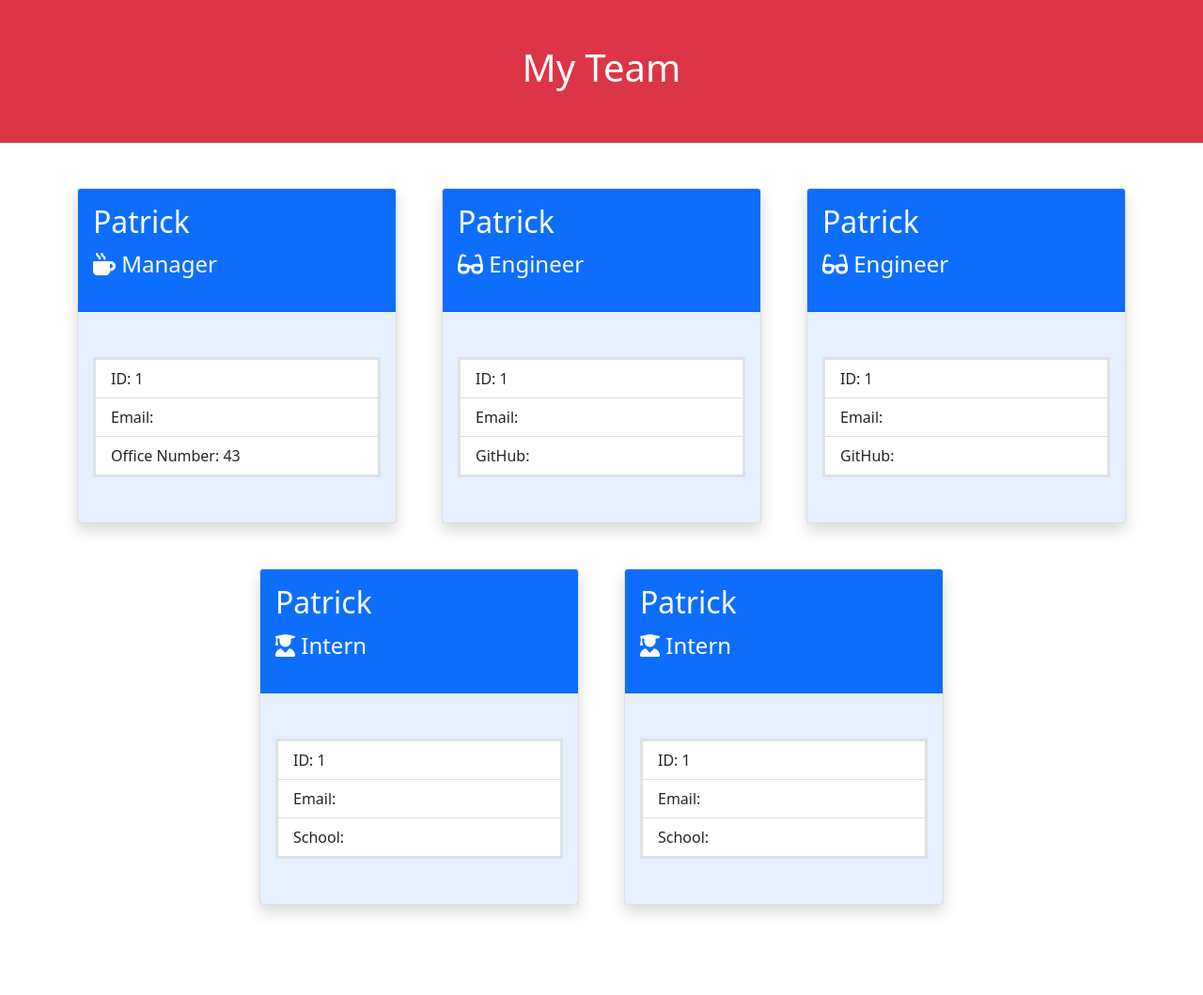
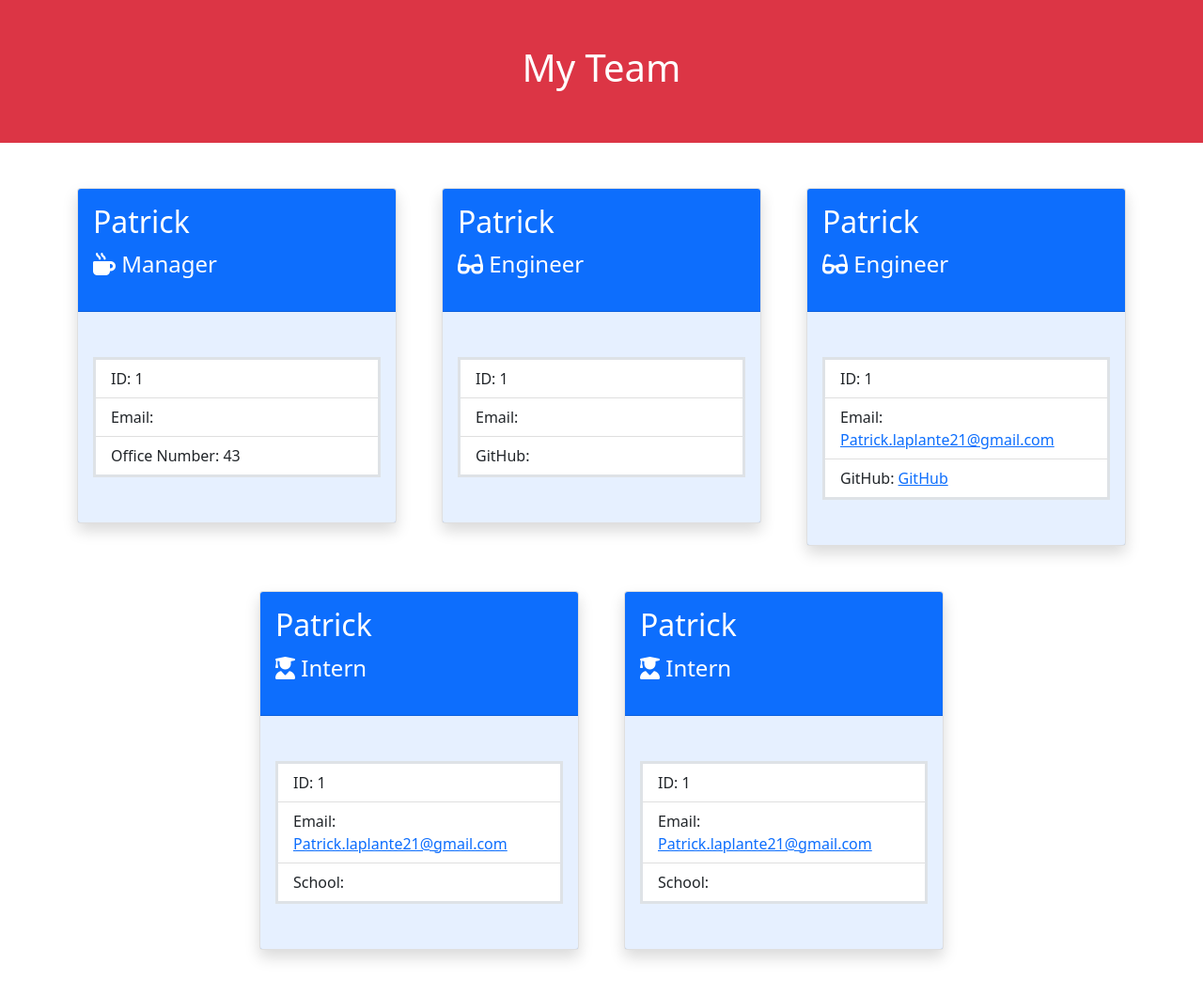
Before and after one commit to MorningSol/team-profile-generator, a website: page src/html-template.html in a window 1280 px wide. Shown: the whole page at 94% size. Before the commit the page ends 1011 px from the top, so only its background shows below. Drawn offline with nearby package versions, Linux system fonts and the light colour scheme.

Commit message:
added links to employee email and github account

```diff
--- a/src/html-template.html
+++ b/src/html-template.html
@@ -49,6 +49,10 @@
                     </div>
                 </div>
 
+
+        <!-- <a href="mailto:patrick.laplante21@gmail.com">Patrick.laplante21@gmail.com</a>
+    <a href="https://github.com/">GitHub</a>     -->
+
                 <div class="col">
                     <div class="card shadow">
                         <div class="card-header text-white bg-primary p-3">
@@ -58,8 +62,8 @@
                         <div class="card-body bg-primary bg-opacity-10 py-5">
                             <ul class="list-group list-group-flush border border-3">
                                 <li class="list-group-item">ID: 1</li>
-                                <li class="list-group-item">Email:</li>
-                                <li class="list-group-item">GitHub:</li>
+                                <li class="list-group-item">Email: <a href="mailto:patrick.laplante21@gmail.com">Patrick.laplante21@gmail.com</a></li>
+                                <li class="list-group-item">GitHub: <a href="https://github.com/morningSol">GitHub</a></li>
                             </ul>
                         </div>
                     </div>
@@ -74,7 +78,7 @@
                         <div class="card-body bg-primary bg-opacity-10 py-5">
                             <ul class="list-group list-group-flush border border-3">
                                 <li class="list-group-item">ID: 1</li>
-                                <li class="list-group-item">Email:</li>
+                                <li class="list-group-item">Email: <a href="mailto:patrick.laplante21@gmail.com">Patrick.laplante21@gmail.com</a></li>
                                 <li class="list-group-item">School:</li>
                             </ul>
                         </div>
@@ -90,7 +94,7 @@
                         <div class="card-body bg-primary bg-opacity-10 py-5">
                             <ul class="list-group list-group-flush border border-3">
                                 <li class="list-group-item">ID: 1</li>
-                                <li class="list-group-item">Email:</li>
+                                <li class="list-group-item">Email: <a href="mailto:patrick.laplante21@gmail.com">Patrick.laplante21@gmail.com</a></li>
                                 <li class="list-group-item">School:</li>
                             </ul>
                         </div>
```
Also changed, not shown: utils/generateHTML.js (+6 -8 lines), dist/created-team.html.
